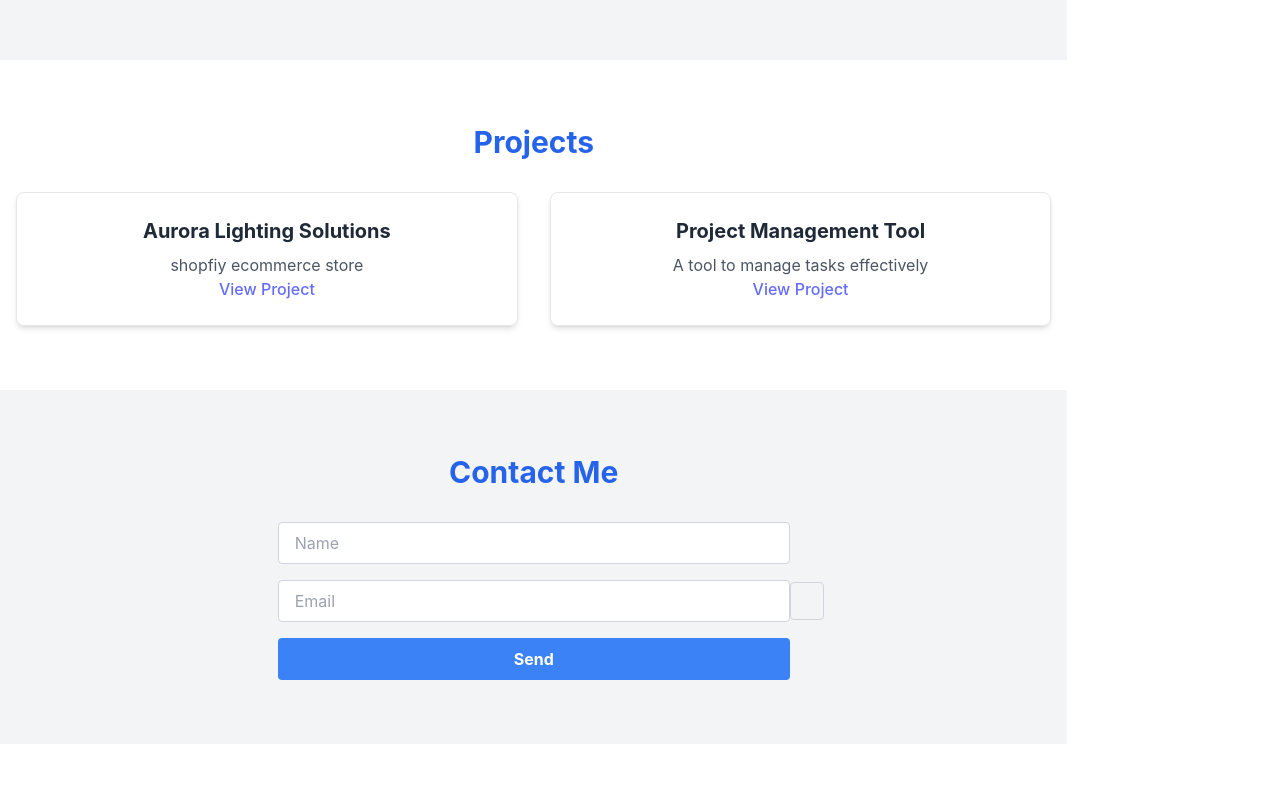
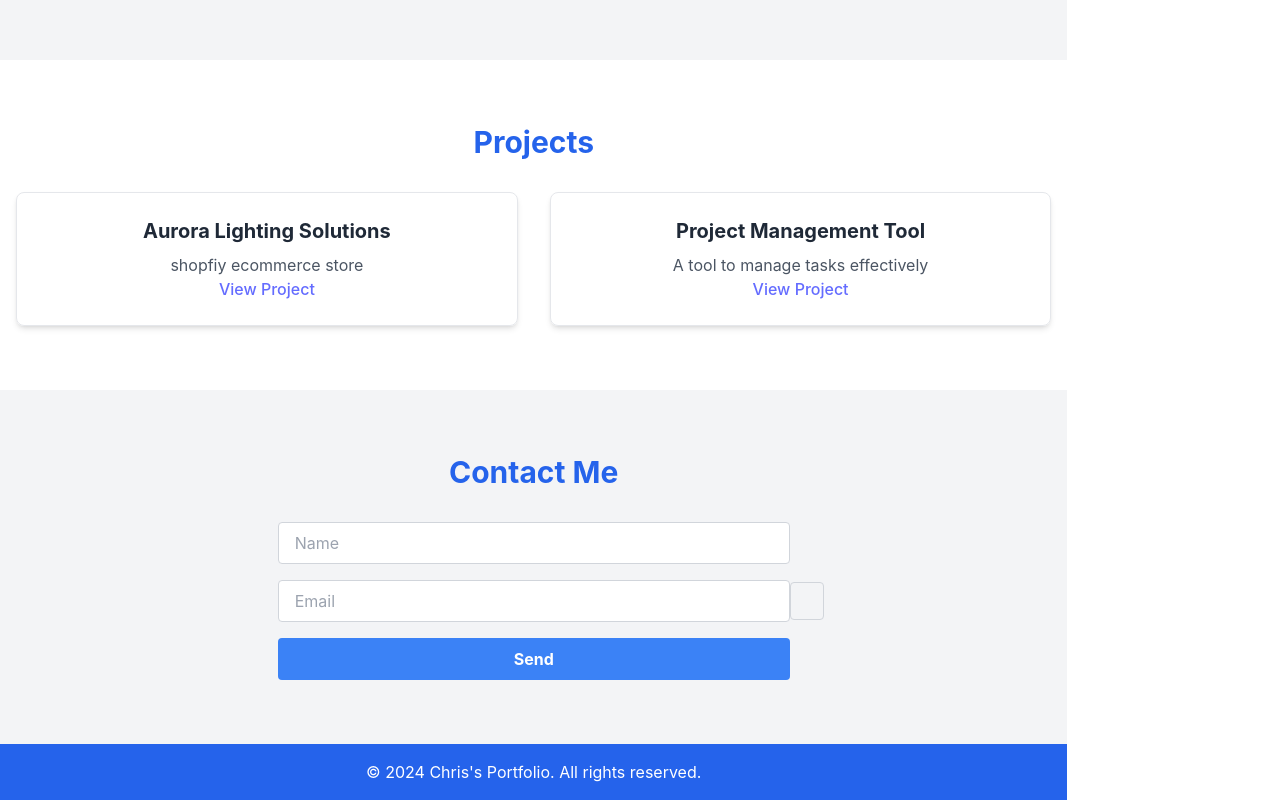
Before and after one commit to ChrisSutt/Portfolio-Chris, a React (Vite) app: page / in a window 1280 px wide. Shown: the part 670-1470 px from the top of the page. Before the commit the page ends 1414 px from the top, so only its background shows below. Built offline with nearby package versions, Linux system fonts and the light colour scheme.

Commit message:
added simple footer

```diff
--- a/src/App.jsx
+++ b/src/App.jsx
@@ -4,6 +4,7 @@ import About from './components/About'
 import Projects from './components/Project'
 import Contact from './components/Contact'
 import Navbar from './components/Navbar'
+import Footer from './components/Footer'
 import './index.css';
 import './App.css'
 
@@ -24,10 +25,15 @@ function App() {
 
       {/* Project Section */}
       <Projects />
+
       {/* Contact Section */}
+      <Contact />
 
-      <Contact />
+      {/* Footer */}
+      <Footer />
+
       </>
+
   );
 }
 
--- /dev/null
+++ b/src/components/Footer.jsx
@@ -0,0 +1,7 @@
+const Footer = () => (
+    <footer className="bg-blue-600 text-white text-center py-4">
+        <p>&copy; {new Date().getFullYear()} Chris's Portfolio. All rights reserved.</p>
+    </footer>
+    );
+
+export default Footer;
```
